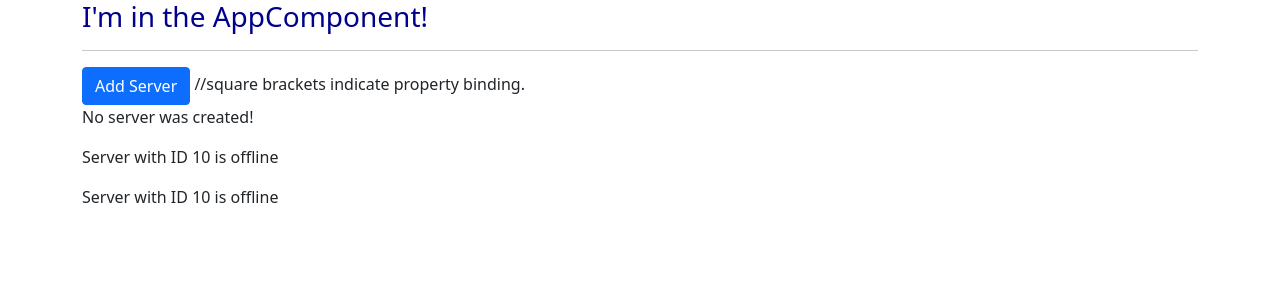
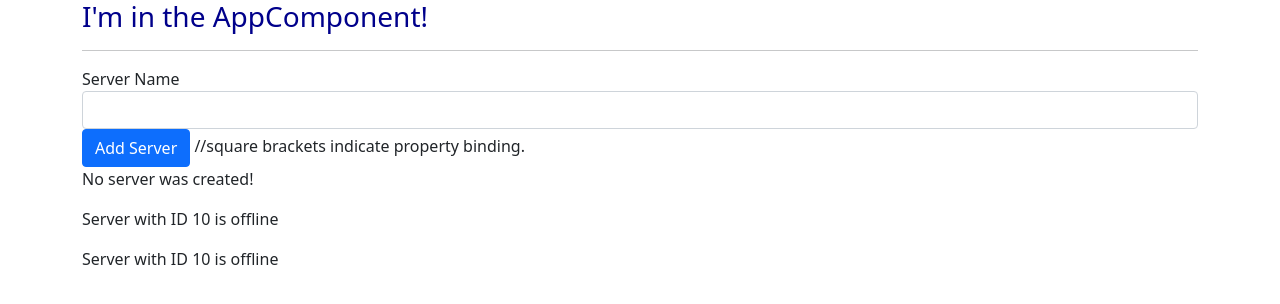
Before and after one commit to VincentGichohi/Angular-Demo, an Angular app: page / in a window 1280 px wide. Shown: the top 304 px of the page. Built offline with nearby package versions, Linux system fonts and the light colour scheme.

Commit message:
Add a formsModule

```diff
--- a/src/app/servers/servers.component.html
+++ b/src/app/servers/servers.component.html
@@ -1,3 +1,7 @@
+<label for="">Server Name</label>
+<!-- <input type="text" class="form-control" (input)="onUpdateServerName($event)"> -->
+<input type="text" class="form-control" [(ngModel)]="serverName">
+<!-- <p>{{ serverName }}</p> -->
 <button class="btn btn-primary" [disabled]="!allowNewServer" (click)="onCreateServer()">Add Server</button> //square brackets indicate property binding.
 <!-- <p [innerText]="allowNewServer"></p> -->
 <p>{{ serverCreationStatus }}</p>
```
